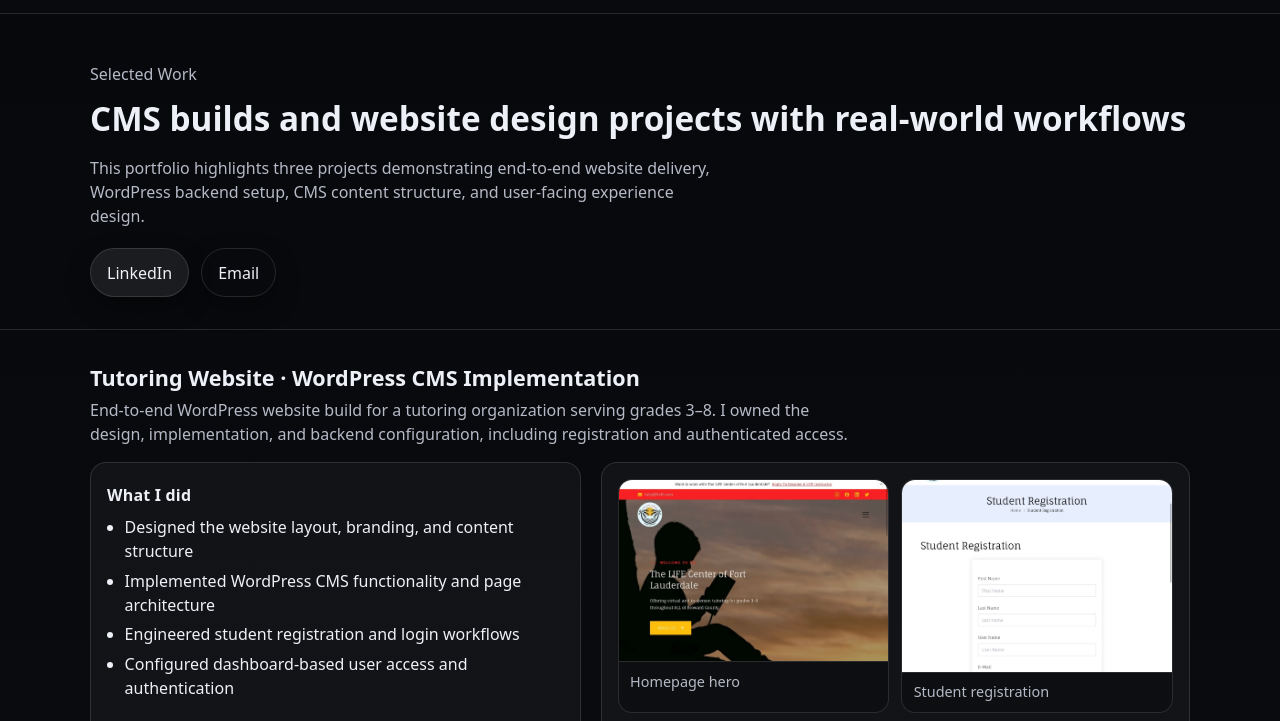
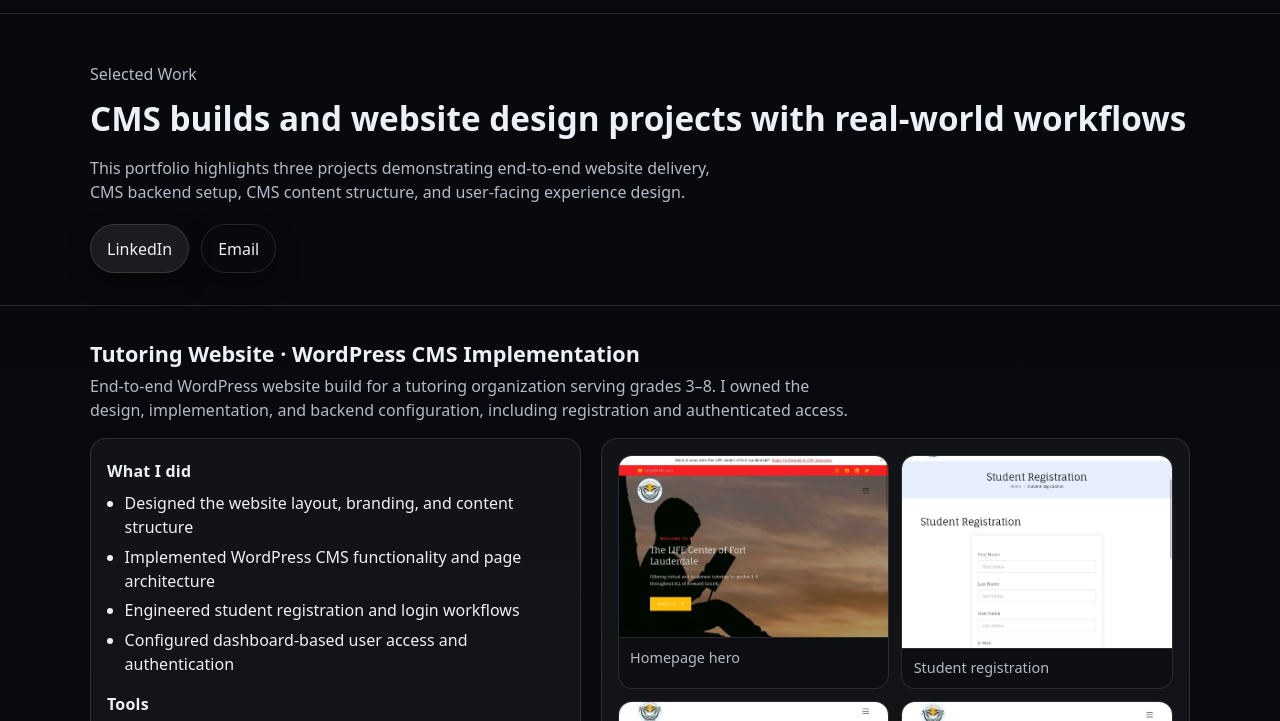
Before and after one commit to stacynwigwe/web-project-portfolio, a plain HTML site: page index.html in a window 1280 px wide. Shown: the part 73-794 px from the top of the page. Drawn offline with Linux system fonts and the light colour scheme.

Commit message:
Update index.html

```diff
--- a/index.html
+++ b/index.html
@@ -35,7 +35,7 @@
           <p class="hero-kicker">Selected Work</p>
           <h2 class="hero-title">CMS builds and website design projects with real-world workflows</h2>
           <p class="hero-text">
-            This portfolio highlights three projects demonstrating end-to-end website delivery, WordPress backend setup,
+            This portfolio highlights three projects demonstrating end-to-end website delivery, CMS backend setup,
             CMS content structure, and user-facing experience design.
           </p>
 
```
